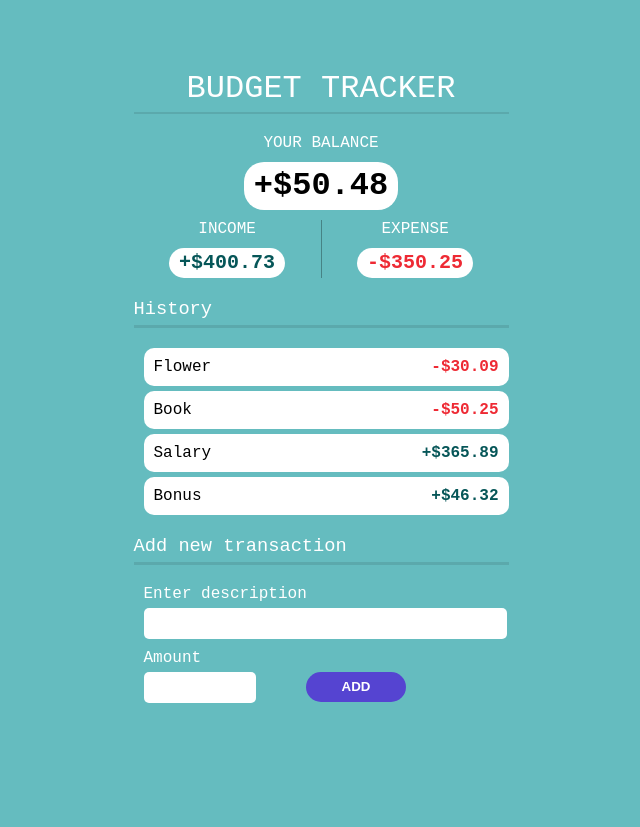
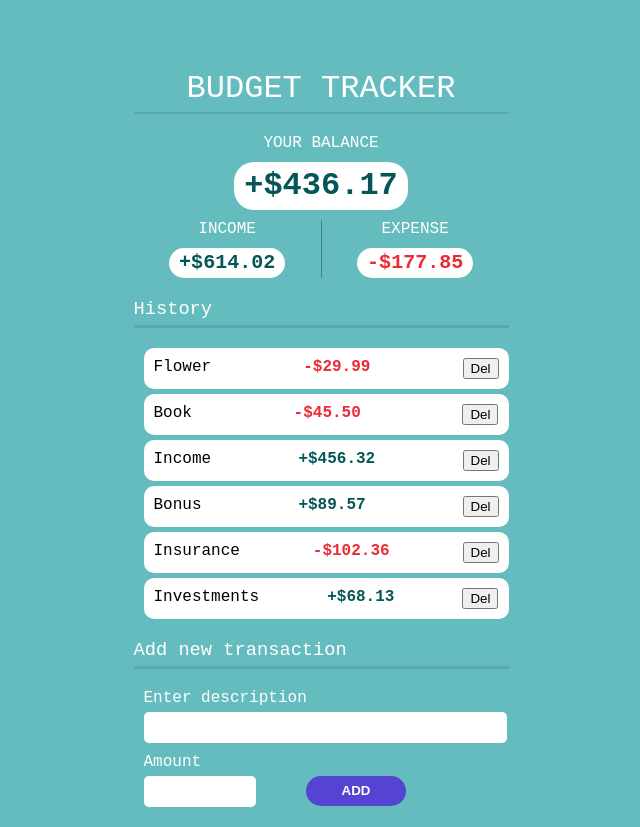
Before and after one commit to mikewitk/budget-tracker, a React (Create React App) app: page / in a window 1280 px wide. Shown: the whole page, without its empty margins (319-959 px from the left). Before the commit the page ends 800 px from the top, so only its background shows below. Built offline with nearby package versions, Linux system fonts and the light colour scheme; the HTML template or start-up script is replaced by a standard one.

Commit message:
Add Context Provider and delete Transaction function

```diff
--- a/src/App.js
+++ b/src/App.js
@@ -4,15 +4,18 @@ import Header from './components/header/Header'
 import Balance from './components/balance/Balance'
 import TransactionList from './components/transaction/TransactionList'
 import AddTransaction from './components/addTransaction/AddTransaction'
+import { GlobalProvider } from './context/GlobalState'
 
 const App = () => {
   return (
+    <GlobalProvider>
       <div className="app-container">
         <Header />
         <Balance />
         <TransactionList />
         <AddTransaction />
       </div>
+    </GlobalProvider>
   );
 }
 
--- /dev/null
+++ b/src/AppReducer.js
@@ -0,0 +1,14 @@
+export default ( state, action ) => {
+
+  switch( action.type ) {
+
+    case 'DELETE_TRANSACTION':
+      return {
+        ...state,
+        transactions: state.transactions.filter( transaction => transaction.id !== action.payload )
+      }
+
+    default:
+      return state
+  }
+}
--- a/src/components/addTransaction/AddTransaction.jsx
+++ b/src/components/addTransaction/AddTransaction.jsx
@@ -11,7 +11,7 @@ const AddTransaction = () => {
     <div className="add-transaction-container">
       <h3>Add new transaction</h3>
       <form action="">
-        <label for="description">Enter description</label>
+        <label htmlFor="description">Enter description</label>
         <input
           type="text"
           name="description"
@@ -20,7 +20,7 @@ const AddTransaction = () => {
           required
           className="add-transaction-description"
         />
-        <label for="description">Amount</label>
+        <label htmlFor="description">Amount</label>
         <input
           type="number"
           name="amount"
--- a/src/components/balance/Balance.jsx
+++ b/src/components/balance/Balance.jsx
@@ -1,23 +1,38 @@
-import React from 'react'
+import React, { useContext } from 'react'
 import './Balance.css'
+import { GlobalContext } from '../../context/GlobalState'
 
 const Balance = () => {
 
+  const { transactions } = useContext(GlobalContext)
+
+
+  const totalIncome = transactions.filter( transaction => transaction.amount >= 0 )
+    .map( transaction => transaction.amount )
+    .reduce( (acc, curValue) => acc + curValue, 0 )
+
+  const totalExpense = transactions.filter( transaction => transaction.amount < 0 )
+    .map( transaction => transaction.amount )
+    .reduce( (acc, curValue) => acc + curValue, 0 )
+
+  const balance = totalIncome + totalExpense;
+
+  const sign = balance >= 0 ? "+" : "-"
+
   return (
     <div className="balance-container">
-      {/* TODO - balance color based on value */}
       <div className="total-container">
         <h4>YOUR BALANCE</h4>
-        <h1>+$50.48</h1>
+        <h1 className={balance >= 0 ? "positive" : "negative"}>{sign}${Math.abs(balance).toFixed(2)}</h1>
       </div>
       <div className="income-expense-container">
         <div className="amount-container">
           <h4>INCOME</h4>
-          <p className="positive">+$400.73</p>
+          <p className="positive">+${totalIncome}</p>
         </div>
         <div className="amount-container">
           <h4>EXPENSE</h4>
-          <p className="negative">-$350.25</p>
+          <p className="negative">-${Math.abs(totalExpense)}</p>
         </div>
       </div>
     </div>
--- a/src/components/transaction/Transaction.jsx
+++ b/src/components/transaction/Transaction.jsx
@@ -1,15 +1,18 @@
-import React from 'react'
+import React, { useContext } from 'react'
 import './Transaction.css'
-
+import { GlobalContext } from '../../context/GlobalState'
 
 const Transaction = ({ transaction }) => {
+
+  const { deleteTransaction } = useContext(GlobalContext)
 
   const sign = transaction.amount >= 0 ? "+" : "-"
 
   return (
     <li className="transaction-item">
-      <p>{transaction.text}</p>
-      <span className={transaction.amount >= 0 ? "positive" : "negative"}>{sign}${Math.abs(transaction.amount)}</span>
+      <p>{transaction.description}</p>
+      <span className={transaction.amount >= 0 ? "positive" : "negative"}>{sign}${Math.abs(transaction.amount).toFixed(2)}</span>
+      <button onClick={() => deleteTransaction(transaction.id)}>Del</button>
     </li>
   )
 }
--- a/src/components/transaction/TransactionList.jsx
+++ b/src/components/transaction/TransactionList.jsx
@@ -1,31 +1,11 @@
-import React from 'react';
+import React, { useContext } from 'react';
 import './Transaction.css'
 import Transaction from './Transaction'
-
-const transactions = [
-  {
-    id: 1,
-    text: "Flower",
-    amount: -30.09
-  },
-  {
-    id: 2,
-    text: "Book",
-    amount: -50.25
-  },
-  {
-    id: 3,
-    text: "Salary",
-    amount: +365.89
-  },
-  {
-    id: 4,
-    text: "Bonus",
-    amount: +46.32
-  },
-]
+import { GlobalContext } from '../../context/GlobalState'
 
 const TransactionList = () => {
+
+  const { transactions } = useContext(GlobalContext)
 
   return (
     <div className="transaction-list-container">
--- /dev/null
+++ b/src/context/GlobalState.jsx
@@ -0,0 +1,62 @@
+import React, { createContext, useReducer } from 'react'
+import AppReducer from '../AppReducer'
+
+
+const initialState = {
+  transactions: [
+    {
+      id: 1,
+      description: "Flower",
+      amount: -29.99,
+    },
+    {
+      id: 2,
+      description: "Book",
+      amount: -45.50,
+    },
+    {
+      id: 3,
+      description: "Income",
+      amount: +456.32,
+    },
+    {
+      id: 4,
+      description: "Bonus",
+      amount: +89.57,
+    },
+    {
+      id: 5,
+      description: "Insurance",
+      amount: -102.36,
+    },
+    {
+      id: 6,
+      description: "Investments",
+      amount: +68.13,
+    },
+  ]
+}
+
+
+export const GlobalContext = createContext(initialState)
+
+export const GlobalProvider = ({ children }) => {
+  const [state, dispatch] = useReducer( AppReducer, initialState )
+
+  const deleteTransaction = (id) => {
+    return dispatch({
+      type: 'DELETE_TRANSACTION',
+      payload: id
+    })
+  }
+
+
+  return (
+    <GlobalContext.Provider value={{
+      transactions: state.transactions,
+      deleteTransaction
+    }}>
+      {children}
+    </GlobalContext.Provider>
+  )
+}
```
Lines whose indentation alone changed are shown as unchanged.
